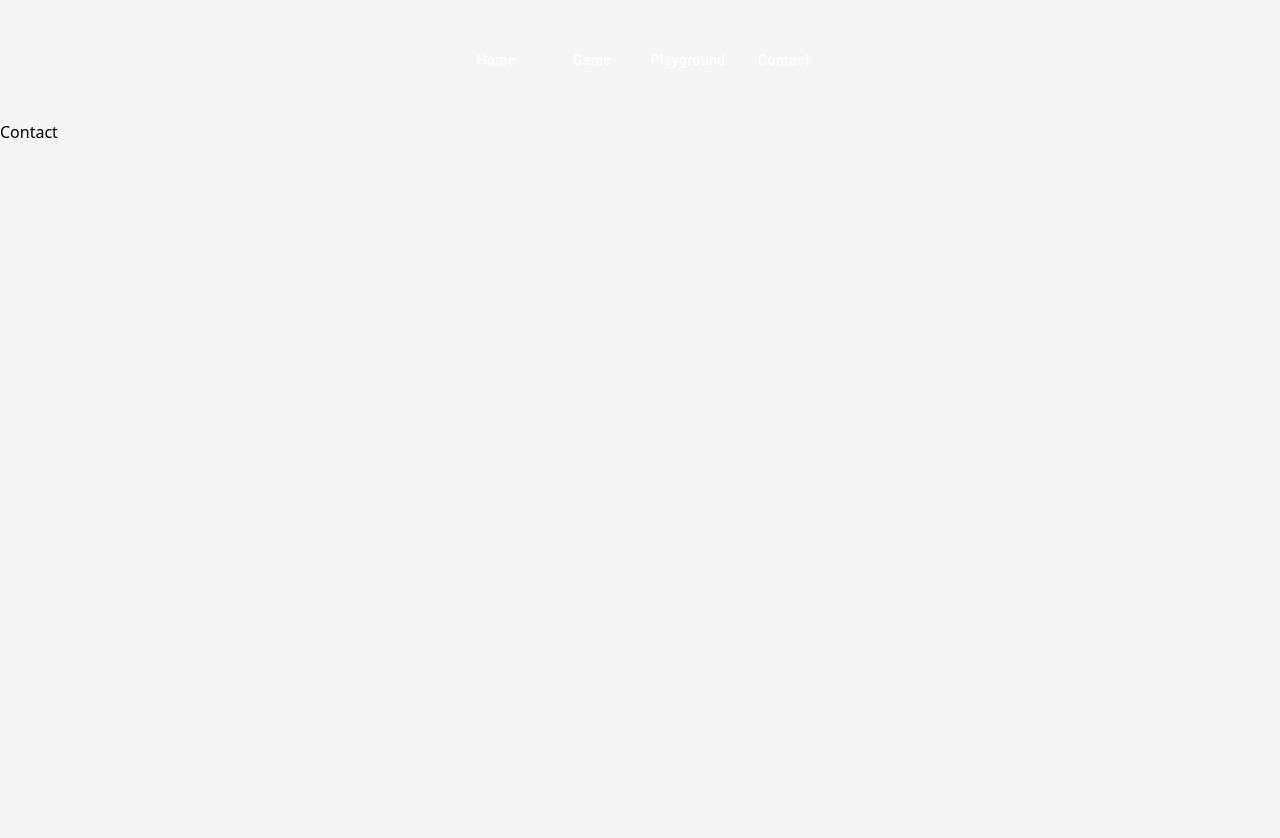
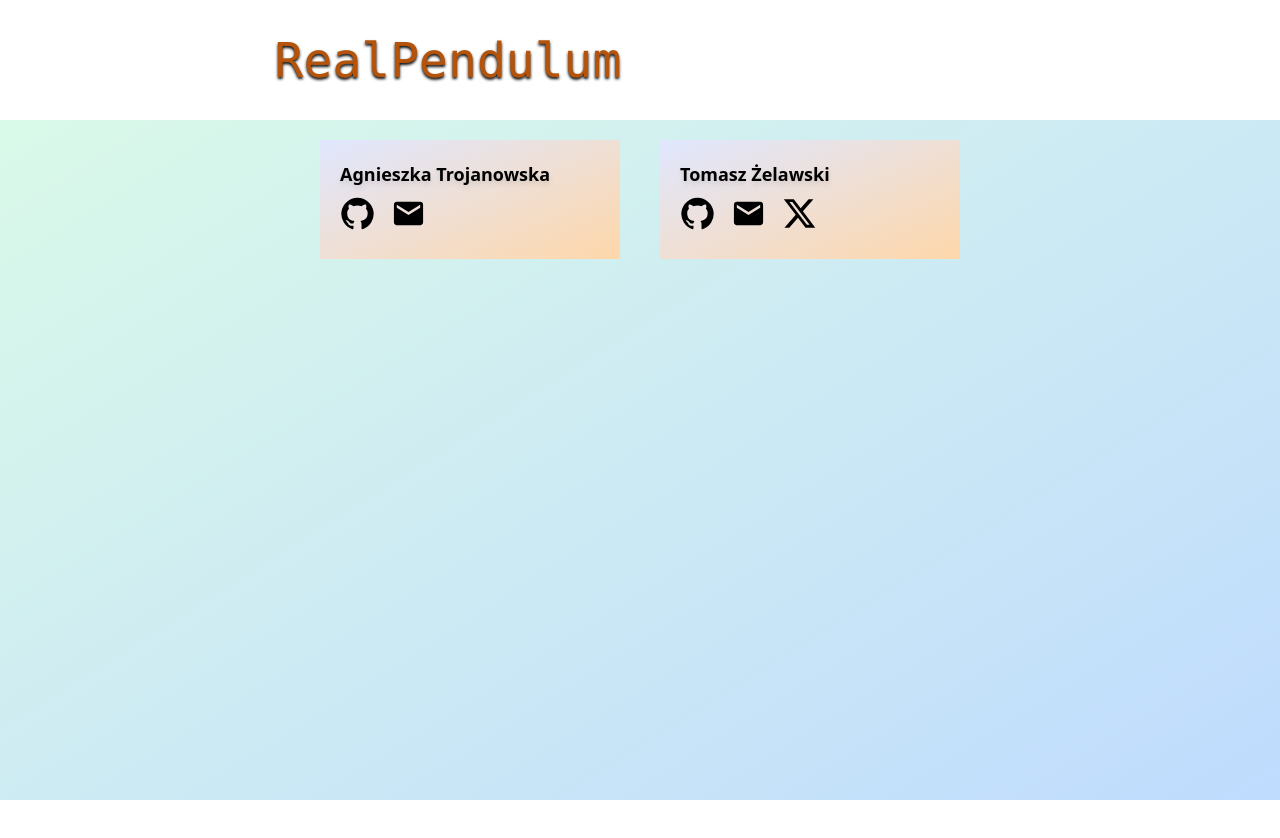
Before and after one commit to RealPendulum/RealPendulum, a Next.js app in the folder real-pendulum/: page /contact in a window 1280 px wide. Shown: the top 838 px of the page. Before the commit the page ends 800 px from the top, so only its background shows below. Built offline with nearby package versions, Linux system fonts and the light colour scheme.

Commit message:
big changes

```diff
--- a/real-pendulum/app/globals.css
+++ b/real-pendulum/app/globals.css
@@ -2,28 +2,17 @@
 @tailwind components;
 @tailwind utilities;
 
-:root {
-  --foreground-rgb: 0, 0, 0;
-  --background-start-rgb: 243, 244, 246;
-  --background-end-rgb: 243, 244, 246;
-}
-
-@media (prefers-color-scheme: dark) {
-  :root {
-    --foreground-rgb: 0, 0, 0;
-    --background-start-rgb: 243, 244, 246;
-    --background-end-rgb: 243, 244, 246;
-  }
-}
-
-body {
-  color: rgb(var(--foreground-rgb));
+html:before {
   background: linear-gradient(
-      to bottom,
-      transparent,
-      rgb(var(--background-end-rgb))
-    )
-    rgb(var(--background-start-rgb));
+    to bottom right,
+    rgb(220, 252, 231),
+    rgb(191, 219, 254)
+  );
+  content: "";
+  width: 100%;
+  height: 100%;
+  position: fixed;
+  z-index: -1;
 }
 
 @layer utilities {
--- a/real-pendulum/app/navigation.tsx
+++ b/real-pendulum/app/navigation.tsx
@@ -8,8 +8,13 @@ export default function NavigationBar({
   currentSiteUrl: string;
 }) {
   return (
-    <nav>
-      <div className="flex flex-row justify-center p-3">
+    <nav className="flex flex-row justify-center items-center bg-white p-3">
+      <div
+        className="font-mono text-5xl m-5 text-amber-700"
+        style={{ textShadow: "0 2px 3px #000" }}
+      >
+        RealPendulum
+      </div>
       {[
         ["Home", Urls.homeURL],
         ["Game", Urls.gameURL],
@@ -33,7 +38,6 @@ export default function NavigationBar({
           {title}
         </Button>
       ))}
-      </div>
     </nav>
   );
 }
--- a/real-pendulum/app/pendulum.tsx
+++ b/real-pendulum/app/pendulum.tsx
@@ -18,7 +18,7 @@ export function PendulumContainer({
     initialAngle,
     initialSpeed,
     pendulumType,
-    length,
+    length = 1,
     acceleration,
   },
   ballDiameter = 48,
@@ -91,7 +91,7 @@ export function PendulumContainer({
     <Pendulum
       color={color}
       angle={angle}
-      length={length ?? 1}
+      length={length}
       ballDiameter={ballDiameter}
     />
   );
--- a/real-pendulum/pages/contact.tsx
+++ b/real-pendulum/pages/contact.tsx
@@ -1,11 +1,62 @@
 import NavigationBar from "@/app/navigation";
 import Urls from "@/app/urls";
+import { GitHub, Mail, Twitter, X } from "@mui/icons-material";
+import Link from "next/link";
 
 export default function Contact() {
   return (
-    <div className="min-h-screen bg-gray-100">
+    <>
       <NavigationBar currentSiteUrl={Urls.contactURL} />
-      <div>Contact</div>
+      <div className="flex min-h-screen justify-center items-start">
+        <Person
+          name="Agnieszka Trojanowska"
+          github="Agnieszka0544"
+          mail="agnieszka.t0544@gmail.com"
+        />
+        <Person
+          name="Tomasz Żelawski"
+          github="tjzel"
+          mail="tzelawski@gmail.com"
+          twitter="_tjzel"
+        />
+      </div>
+    </>
+  );
+}
+
+function Person({ name, github, mail, twitter }: PersonProps) {
+  return (
+    <div className="flex flex-col justify-center m-5 p-5 bg-gradient-to-br from-indigo-100 to-orange-200 transform w-[40vw] max-w-[300px]">
+      <div className="text-lg font-bold drop-shadow-md">{name}</div>
+      <div className="flex flex-row self-start">
+        <Link
+          href={"https://github.com/" + github}
+          className="mt-2 mb-2 mr-2 transition duration-200 hover:scale-150"
+        >
+          <GitHub fontSize="large" />
+        </Link>
+        <Link
+          href={"mailto:" + mail}
+          className="m-2 transition duration-200 hover:scale-150"
+        >
+          <Mail fontSize="large" />
+        </Link>
+        {twitter && (
+          <Link
+            href={"https://twitter.com/" + twitter}
+            className="m-2 transition duration-200 hover:scale-150"
+          >
+            <X fontSize="large" />
+          </Link>
+        )}
+      </div>
     </div>
   );
 }
+
+interface PersonProps {
+  name: string;
+  github: string;
+  mail: string;
+  twitter?: string;
+}
--- a/real-pendulum/pages/game.tsx
+++ b/real-pendulum/pages/game.tsx
@@ -6,12 +6,12 @@ import "@/app/globals.css";
 
 export default function Game() {
   return (
-    <div className="min-h-screen bg-gray-100">
+    <>
       <NavigationBar currentSiteUrl={Urls.gameURL} />
-      <div className="flex justify-center">
+      <div className="flex justify-center pt-5">
         <ThreePendulums />
       </div>
-    </div>
+    </>
   );
 }
 
--- a/real-pendulum/pages/index.tsx
+++ b/real-pendulum/pages/index.tsx
@@ -16,16 +16,12 @@ export default function Info() {
   const [currentSlide, setCurrentSlide] = useState(0);
   const Slide = Slides[currentSlide];
   return (
-    <div className="min-h-screen bg-gray-100 flex flex-col ">
+    <div>
       <NavigationBar currentSiteUrl={Urls.homeURL} />
-      <div className="flex-grow overflow-auto bg-gradient-to-br from-green-100 to-blue-200 transform">
-        <div className="container center mx-auto p-5">
+      <div className="overflow-auto mb-[200px]">
         <Slide setCurrentSlide={setCurrentSlide} />
       </div>
-      </div>
-      <div className="p-5">
-        <div className="container mx-auto p-5">
-          <div className="flex flex-col gap-4">
+      <div className="fixed bg-white bottom-0">
         <NavigationArrows
           currentSlide={currentSlide}
           setCurrentSlide={setCurrentSlide}
@@ -34,8 +30,6 @@ export default function Info() {
           currentSlide={currentSlide}
           setCurrentSlide={setCurrentSlide}
         />
-          </div>
-        </div>
       </div>
     </div>
   );
@@ -60,10 +54,34 @@ const Slides: Slide[] = [
   Slide15,
 ];
 
+function NavigationArrows({ currentSlide, setCurrentSlide }: NavigationProps) {
+  return (
+    <div className="text-center m-5">
+      {currentSlide >= 1 && (
+        <Button
+          variant="outlined"
+          color="primary"
+          onClick={() => setCurrentSlide(currentSlide - 1)}
+        >
+          <ArrowBackIos />
+        </Button>
+      )}
+      {currentSlide < Slides.length - 1 && (
+        <Button
+          variant="outlined"
+          color="primary"
+          onClick={() => setCurrentSlide(currentSlide + 1)}
+        >
+          <ArrowForwardIos />
+        </Button>
+      )}
+    </div>
+  );
+}
+
 function NavigationPanel({ currentSlide, setCurrentSlide }: NavigationProps) {
   return (
-    <div className="flex flex-col items-center">
-      <div className="flex flex-row items-center justify-center">
+    <div className="flex flex-row w-[100vw] justify-center overflow-scroll m-5">
       {Slides.map((_slide, index) =>
         index <= currentSlide ? (
           <Button
@@ -84,32 +102,6 @@ function NavigationPanel({ currentSlide, setCurrentSlide }: NavigationProps) {
             <CircleOutlined />
           </Button>
         )
-        )}
-      </div>
-    </div>
-  );
-}
-
-function NavigationArrows({ currentSlide, setCurrentSlide }: NavigationProps) {
-  return (
-    <div className="text-center">
-      {currentSlide >= 1 && (
-        <Button
-          variant="outlined"
-          color="primary"
-          onClick={() => setCurrentSlide(currentSlide - 1)}
-        >
-          <ArrowBackIos />
-        </Button>
-      )}
-      {currentSlide < Slides.length - 1 && (
-        <Button
-          variant="outlined"
-          color="primary"
-          onClick={() => setCurrentSlide(currentSlide + 1)}
-        >
-          <ArrowForwardIos />
-        </Button>
       )}
     </div>
   );
@@ -150,7 +142,7 @@ function ThreePendulums() {
   }, []);
 
   return (
-    <div className="w-80 h-80">
+    <div className="relative w-80 h-80">
       <div className="absolute left-1/2">
         <PendulumContainer
           start={start}
--- a/real-pendulum/pages/playground.tsx
+++ b/real-pendulum/pages/playground.tsx
@@ -8,10 +8,10 @@ import Urls from "@/app/urls";
 
 export default function Examples() {
   return (
-    <div className="min-h-screen bg-gray-100">
+    <>
       <NavigationBar currentSiteUrl={Urls.examplesURL} />
       <Playground />
-    </div>
+    </>
   );
 }
 
@@ -26,7 +26,7 @@ function Playground() {
 
   return (
     <div className="flex flex-row justify-center">
-      <div className="flex flex-col bg-blue-300">
+      <div className="flex flex-col">
         <div className="flex flex-row">
           <div className="w-80 h-80" />
           <div className="w-80 h-80" />
@@ -47,7 +47,7 @@ function Playground() {
           </div>
         </div>
       </div>
-      <div className="flex flex-col justify-evenly w-96 bg-slate-200 p-8 ">
+      <div className="flex flex-col justify-evenly w-96 bg-white p-8 rounded border-black border-2 bg-opacity-25 m-5">
         <LabeledSlider
           label="Initial angle"
           defaultValue={initialAngle}
@@ -100,7 +100,7 @@ function Playground() {
           label="Length"
           defaultValue={length}
           min={0.01}
-          max={10}
+          max={2}
           step={0.01}
           marks={[
             {
@@ -115,8 +115,8 @@ function Playground() {
         <LabeledSlider
           label="Acceleration"
           defaultValue={acceleration}
-          min={-100}
-          max={100}
+          min={-20}
+          max={20}
           step={0.01}
           marks={[
             {
```
Lines whose indentation alone changed are shown as unchanged.
